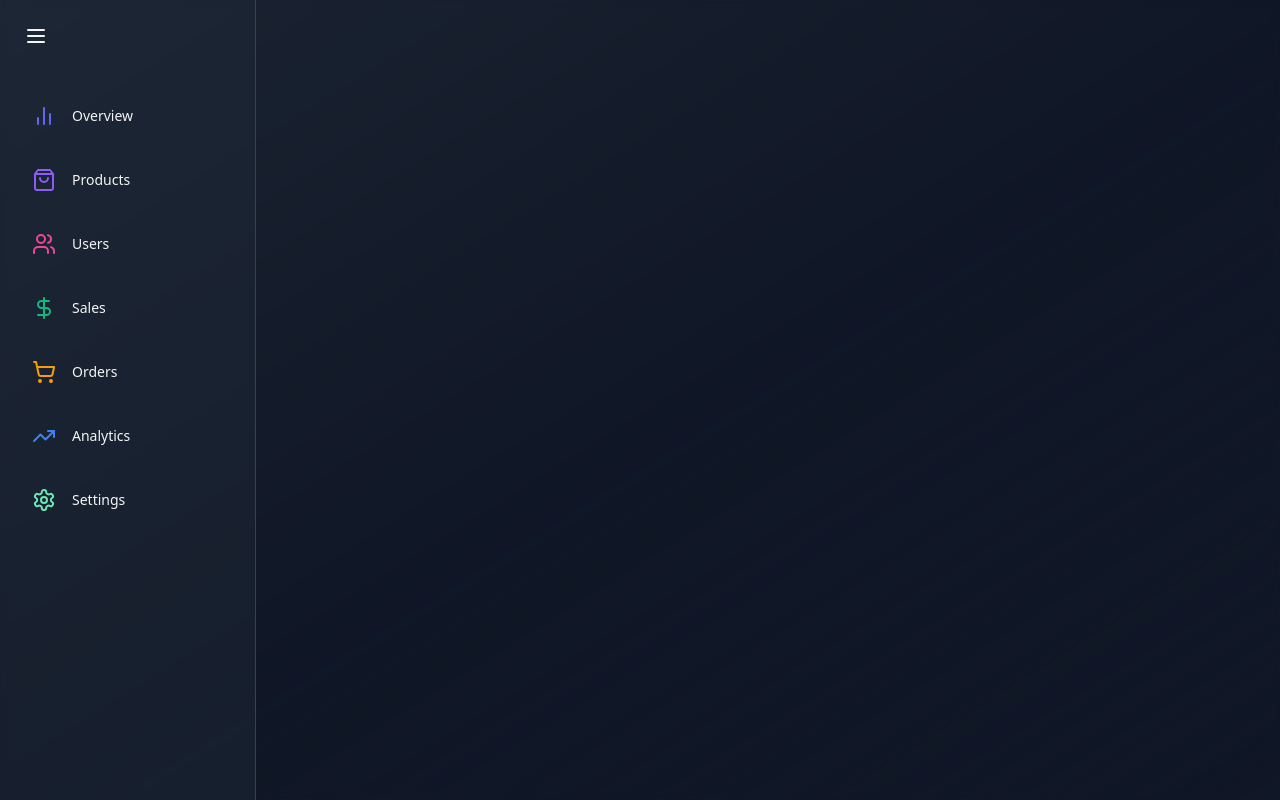
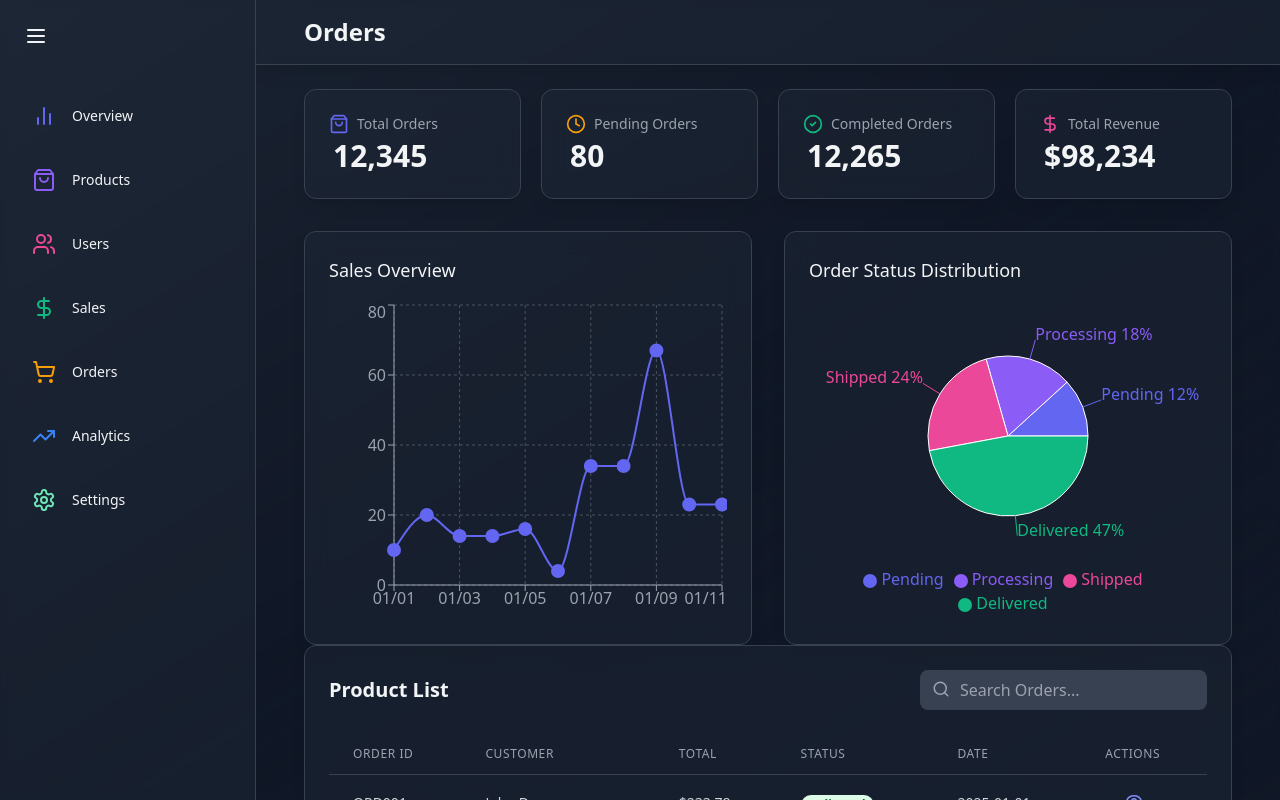
Before and after one commit to alizada-sharifi/Admin-dashboard, a React (Vite) app: page /orders in a window 1280 px wide. Built offline with nearby package versions, Linux system fonts and the light colour scheme.

Commit message:
feat: complete order page

```diff
--- a/src/App.jsx
+++ b/src/App.jsx
@@ -1,5 +1,5 @@
 import { Route, Routes } from "react-router-dom";
-import { Overview, Products, Sales, Users } from "./pages";
+import { Order, Overview, Products, Sales, Users } from "./pages";
 import Sidebar from "./components/Sidebar";
 
 function App() {
@@ -20,6 +20,7 @@
           <Route element={<Products />} path="/products" />
           <Route element={<Users />} path="/users" />
           <Route element={<Sales />} path="/sales" />
+          <Route element={<Order />} path="/orders" />
         </Routes>
       </div>
     </>
--- /dev/null
+++ b/src/components/OrderTable.jsx
@@ -0,0 +1,185 @@
+import { useState } from "react";
+import { motion } from "framer-motion";
+import { Eye, Search } from "lucide-react";
+
+function OrderTable() {
+  const titles = ["order id", "customer", "total", "status", "date", "Actions"];
+  const ordersData = [
+    {
+      id: "ORD001",
+      customer: "John Doe",
+      total: "$233.78",
+      status: "Delivered",
+      date: "2025-01-01",
+    },
+    {
+      id: "ORD002",
+      customer: "Reza Ahmadi",
+      total: "$345.76",
+      status: "Processing",
+      date: "2025-01-02",
+    },
+    {
+      id: "ORD003",
+      customer: "Ali Akbari",
+      total: "$980.89",
+      status: "Shipped",
+      date: "2025-01-03",
+    },
+    {
+      id: "ORD004",
+      customer: "Sharam Hussaini",
+      total: "$1000",
+      status: "Pending",
+      date: "2025-01-04",
+    },
+    {
+      id: "ORD005",
+      customer: "Eva Martinez",
+      total: "$345",
+      status: "Delivered",
+      date: "2025-01-05",
+    },
+    {
+      id: "ORD006",
+      customer: "David Lee",
+      total: "$999",
+      status: "Canceled",
+      date: "2025-01-06",
+    },
+    {
+      id: "ORD007",
+      customer: "Grace Taylor",
+      total: "$909",
+      status: "Delivered",
+      date: "2025-01-07",
+    },
+    {
+      id: "ORD008",
+      customer: "Alice Brown",
+      total: "$123",
+      status: "Shipped",
+      date: "2025-01-08",
+    },
+    {
+      id: "ORD009",
+      customer: "Charlie Wilson",
+      total: "$500",
+      status: "Pending",
+      date: "2025-01-09",
+    },
+    {
+      id: "ORD010",
+      customer: "Bob Johnson",
+      total: "$25000",
+      status: "Delivered",
+      date: "2025-01-10",
+    },
+  ];
+
+  const [searchTerm, setSearchTerm] = useState("");
+  const [filteredOrders, setFilteredOrders] = useState(ordersData);
+
+  const handleSearch = (e) => {
+    const term = e.target.value.toLowerCase();
+    setSearchTerm(term);
+    const filtered = ordersData.filter(
+      (oreder) =>
+        oreder.id.toLowerCase().includes(term) ||
+        oreder.customer.toLowerCase().includes(term)
+
+    );
+
+    setFilteredOrders(filtered);
+  };
+
+  return (
+    <motion.div
+      className="bg-gray-800 bg-opacity-50 backdrop-blur-md shadow-lg rounded-xl p-6 border border-gray-700 mb-8"
+      initial={{ opacity: 0, y: 20 }}
+      animate={{ opacity: 1, y: 0 }}
+      transition={{ delay: 0.2 }}
+    >
+      <div className="flex justify-between items-center mb-6">
+        <h2 className="text-xl font-semibold text-gray-100">Product List</h2>
+        <div className="relative">
+          <input
+            type="text"
+            placeholder="Search Orders..."
+            className="bg-gray-700 text-white placeholder-gray-400 rounded-lg pl-10 pr-4 py-2 focus:outline-none focus:ring-2 focus:ring-blue-500"
+            onChange={handleSearch}
+            value={searchTerm}
+          />
+          <Search className="absolute left-3 top-2.5 text-gray-400" size={18} />
+        </div>
+      </div>
+
+      <div className="overflow-x-auto">
+        <table className="min-w-full divide-y divide-gray-700">
+          <thead>
+            <tr>
+              {titles.map((title, index) => (
+                <th
+                  className="px-6 py-3 text-left text-xs font-medium text-gray-400 uppercase tracking-wider"
+                  key={titles[index]}
+                >
+                  {title}
+                </th>
+              ))}
+            </tr>
+          </thead>
+
+          <tbody className="divide-y divide-gray-700">
+            {filteredOrders.map((order) => (
+              <motion.tr
+                key={order.id}
+                initial={{ opacity: 0 }}
+                animate={{ opacity: 1 }}
+                transition={{ duration: 0.3 }}
+              >
+                <td className="px-6 py-4 whitespace-nowrap">
+                  <div className="text-sm text-gray-300">{order.id}</div>
+                </td>
+                <td className="px-6 py-4 whitespace-nowrap">
+                  <div className="text-sm text-gray-300">{order.customer}</div>
+                </td>
+                <td className="px-6 py-4 whitespace-nowrap">
+                  <div className="text-sm text-gray-300">{order.total}</div>
+                </td>
+                <td className="px-6 py-4 whitespace-nowrap">
+                  <span
+                    className={` px-2 inline-flex text-xs leading-5 font-semibold rounded-full  text-blue-100
+                      ${
+                        order.status === "Delivered"
+                          ? "bg-green-100 text-green-800"
+                          : order.status === "Processing"
+                          ? "bg-yellow-100 text-yellow-800"
+                          : order.status === "Shipped"
+                          ? "bg-blue-100 text-blue-800"
+                          : order.status === "Pending"
+                          ? "bg-red-100 text-red-800"
+                          : "bg-red-500 text-white"
+                      }
+                    } `}
+                  >
+                    {order.status}
+                  </span>
+                </td>
+                <td className="px-6 py-4 whitespace-nowrap">
+                  <div className="text-sm text-gray-300">{order.date}</div>
+                </td>
+                <td className="px-6 py-4 whitespace-nowrap text-sm text-gray-300 ">
+                  <button className="text-indigo-400 hover:text-indigo-300 ml-5 ">
+                    <Eye size={18} />
+                  </button>
+                </td>
+              </motion.tr>
+            ))}
+          </tbody>
+        </table>
+      </div>
+    </motion.div>
+  );
+}
+
+export default OrderTable;
--- a/src/components/UsersTable.jsx
+++ b/src/components/UsersTable.jsx
@@ -3,6 +3,7 @@
 import { Search, Trash2, Edit } from "lucide-react";
 
 function UsersTable() {
+  const titles = ["name", "email", "role", "status", "Actions"];
   const usersData = [
     {
       id: 1,
@@ -82,21 +83,14 @@
         <table className="min-w-full divide-y divide-gray-700">
           <thead>
             <tr>
-              <th className="px-6 py-3 text-left text-xs font-medium text-gray-400 uppercase tracking-wider">
-                Name
-              </th>
-              <th className="px-6 py-3 text-left text-xs font-medium text-gray-400 uppercase tracking-wider">
-                Email
-              </th>
-              <th className="px-6 py-3 text-left text-xs font-medium text-gray-400 uppercase tracking-wider">
-                Role
-              </th>
-              <th className="px-6 py-3 text-left text-xs font-medium text-gray-400 uppercase tracking-wider">
-                Status
-              </th>
-              <th className="px-6 py-3 text-left text-xs font-medium text-gray-400 uppercase tracking-wider">
-                Actions
-              </th>
+              {titles.map((title, index) => (
+                <th
+                  className="px-6 py-3 text-left text-xs font-medium text-gray-400 uppercase tracking-wider"
+                  key={titles[index]}
+                >
+                  {title}
+                </th>
+              ))}
             </tr>
           </thead>
 
@@ -122,17 +116,14 @@
                     </div>
                   </div>
                 </td>
-
                 <td className="px-6 py-4 whitespace-nowrap">
                   <div className="text-sm text-gray-300">{user.email}</div>
                 </td>
-
                 <td className="px-6 py-4 whitespace-nowrap">
                   <span className="px-2 inline-flex text-xs leading-5 font-semibold rounded-full bg-blue-800 text-blue-100">
                     {user.role}
                   </span>
                 </td>
-
                 <td className="px-6 py-4 whitespace-nowrap">
                   <span
                     className={` px-2 inline-flex text-xs leading-5 font-semibold rounded-full  text-blue-100
@@ -144,7 +135,6 @@
                     {user.status}
                   </span>
                 </td>
-
                 <td className="px-6 py-4 whitespace-nowrap text-sm text-gray-300">
                   <button className="text-indigo-400 hover:text-indigo-300 mr-2">
                     <Edit size={18} />
@@ -159,8 +149,6 @@
         </table>
       </div>
     </motion.div>
-
-
   );
 }
 
--- /dev/null
+++ b/src/pages/Order.jsx
@@ -0,0 +1,93 @@
+import { CircleCheck, Clock, DollarSign, ShoppingBag } from "lucide-react";
+import { motion } from "framer-motion";
+import {
+  CategoryDistributionChart,
+  Header,
+  SalesChart,
+  StatCard,
+} from "../components";
+import OrderTable from "../components/OrderTable";
+
+const StatCardInfo = [
+  {
+    name: "Total Orders",
+    icon: ShoppingBag,
+    value: "12,345",
+    color: "#6366f1",
+  },
+  {
+    name: "Pending Orders",
+    icon: Clock,
+    value: "80",
+    color: "#f59e0b",
+  },
+  {
+    name: "Completed Orders",
+    icon: CircleCheck,
+    value: "12,265",
+    color: "#10b981",
+  },
+  {
+    name: "Total Revenue",
+    icon: DollarSign,
+    value: "$98,234",
+    color: "#ec4899",
+  },
+];
+const salesDate = [
+  { date: "01/01", sales: 10 },
+  { date: "01/02", sales: 20 },
+  { date: "01/03", sales: 14 },
+  { date: "01/04", sales: 14 },
+  { date: "01/05", sales: 16 },
+  { date: "01/06", sales: 4 },
+  { date: "01/07", sales: 34 },
+  { date: "01/08", sales: 34 },
+  { date: "01/09", sales: 67 },
+  { date: "01/10", sales: 23 },
+  { date: "01/11", sales: 23 },
+];
+const categoryData = [
+  { name: "Pending", value: 30 },
+  { name: "Processing", value: 45 },
+  { name: "Shipped", value: 60 },
+  { name: "Delivered", value: 120 },
+];
+
+function Order() {
+  return (
+    <div className="flex-1 overflow-auto relative z-10">
+      <Header title={"Orders"} />
+
+      <main className="container py-6">
+        {/* ==========statCards sectionn ============== */}
+        <motion.div
+          className="grid grid-cols-1 gap-5 sm:grid-cols-2 lg:grid-cols-4 mb-8 "
+          initial={{ opacity: 0, y: 20 }}
+          animate={{ opacity: 1, y: 0 }}
+          transition={{ duration: 1 }}
+        >
+          {StatCardInfo.map((item) => (
+            <StatCard {...item} key={item.name} />
+          ))}
+        </motion.div>
+        {/* ===========charts section ============ */}
+        <div className=" grid grid-cols-1 lg:grid-cols-2 gap-8">
+          <SalesChart
+            data={salesDate}
+            title={"Sales Overview"}
+            param={"date"}
+            param2={"sales"}
+          />
+          <CategoryDistributionChart
+            title={"Order Status Distribution"}
+            data={categoryData}
+          />
+        </div>
+        <OrderTable />
+      </main>
+    </div>
+  );
+}
+
+export default Order;
--- a/src/pages/Overview.jsx
+++ b/src/pages/Overview.jsx
@@ -77,7 +77,8 @@
           <SalesChart
             data={salesDate}
             title={"Sales Overview"}
-            param={"sales"}
+            param2={"sales"}
+            param={"month"}
           />
           <CategoryDistributionChart
             title={"Category Distribution"}
--- a/src/pages/Products.jsx
+++ b/src/pages/Products.jsx
@@ -73,7 +73,8 @@
           <SalesChart
             data={salesDate}
             title={"Sales Overview"}
-            param={"sales"}
+            param2={"sales"}
+            param={"month"}
           />
           <CategoryDistributionChart
             title={"Category Distribution"}
--- a/src/pages/Users.jsx
+++ b/src/pages/Users.jsx
@@ -147,7 +147,7 @@
 
         {/* ============= charts section ================= */}
         <div className=" grid grid-cols-1 lg:grid-cols-2 gap-8 mb-8 ">
-          <SalesChart data={usersData} title={"User Growth"} param={"users"} />
+          <SalesChart data={usersData} title={"User Growth"} param2={"users"} param={"month"} />
           <UserActivity
             data={userActivityData}
             name={"name"}
--- a/src/pages/index.js
+++ b/src/pages/index.js
@@ -2,3 +2,4 @@
 export { default as Products } from "./Products";
 export { default as Users } from "./Users";
 export { default as Sales } from "./Sales";
+export { default as Order } from "./Order";
```
Also changed, not shown: src/components/SalesChart.jsx (+4 -5 lines).
